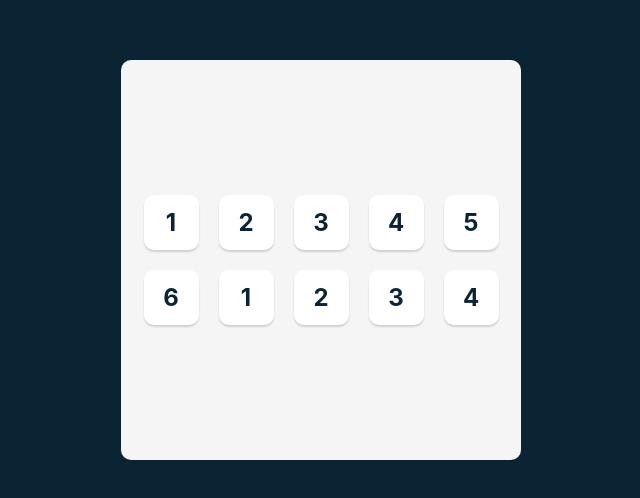
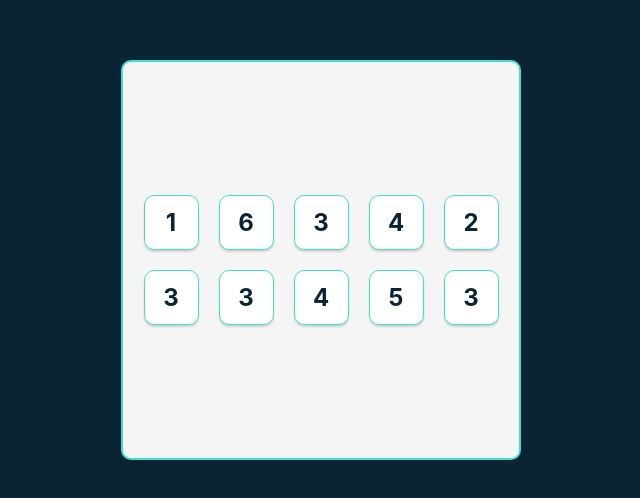
Before and after one commit to Umran04/React-Tenzies, a React (Vite) app: page / in a window 1280 px wide. Shown: the part 140-638 px from the top of the page, without its empty margins (319-959 px from the left). Built offline with nearby package versions, Linux system fonts and the light colour scheme; a web font is replaced by a local one.

Commit message:
css - some change ups, app.jsx - refactored die to map over the array returned from function and display that only once instead of 10 manually hard coded die elements

```diff
--- a/src/components/App.jsx
+++ b/src/components/App.jsx
@@ -1,22 +1,28 @@
 import React from "react"
+import { useState } from 'react'
 import Die from "./Die"
 
 export default function App(){
+
+    function generateNewDice(){
+        let diceArray = [ ]
+        for (let i = 0; i < 10; i++){
+            diceArray.push(Math.floor(Math.random() * 6) + 1)
+        }
+
+      return diceArray
+    }
+
+    const [diceRoll,setDiceRoll] = useState(generateNewDice())
+
+    let roll = diceRoll.map(num => <Die value={num}/>)
+
     return(
     <>
      <div className="container">
 
         <div className="die-grid">
-            <Die value={1}/>
-            <Die value={2}/>
-            <Die value={3}/>
-            <Die value={4}/>
-            <Die value={5}/>
-            <Die value={6}/>
-            <Die value={1}/>
-            <Die value={2}/>
-            <Die value={3}/>
-            <Die value={4}/>
+            {roll}
         </div>
 
 
--- a/src/index.css
+++ b/src/index.css
@@ -31,6 +31,7 @@ body{
     display: flex;
     align-items: center;
     justify-content: center;
+    border: 2px solid turquoise
 
 }
 
@@ -41,7 +42,7 @@ body{
     height: 55px;
     background-color: white;
     color: #0B2434;
-    border: none;
+    border: 0.5px solid turquoise;
     border-radius: 10px;
     box-shadow: 0px 2px 2px rgba(0, 0, 0, 0.15);
     font-size: 1.5rem;
```
